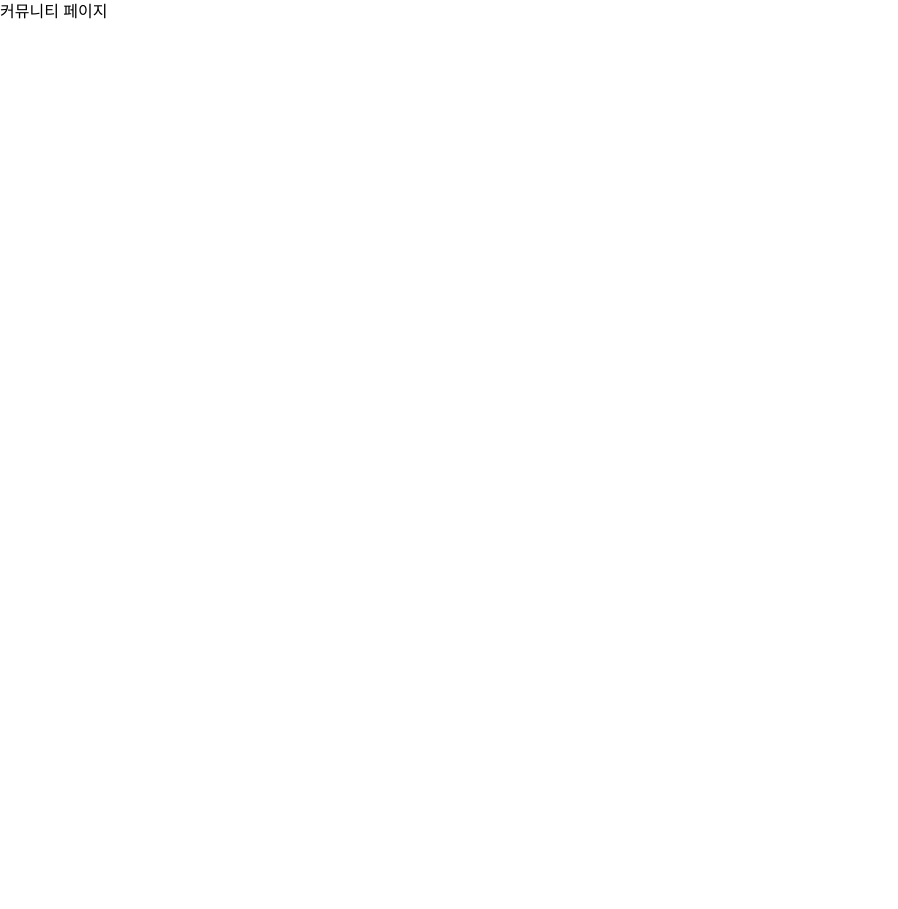
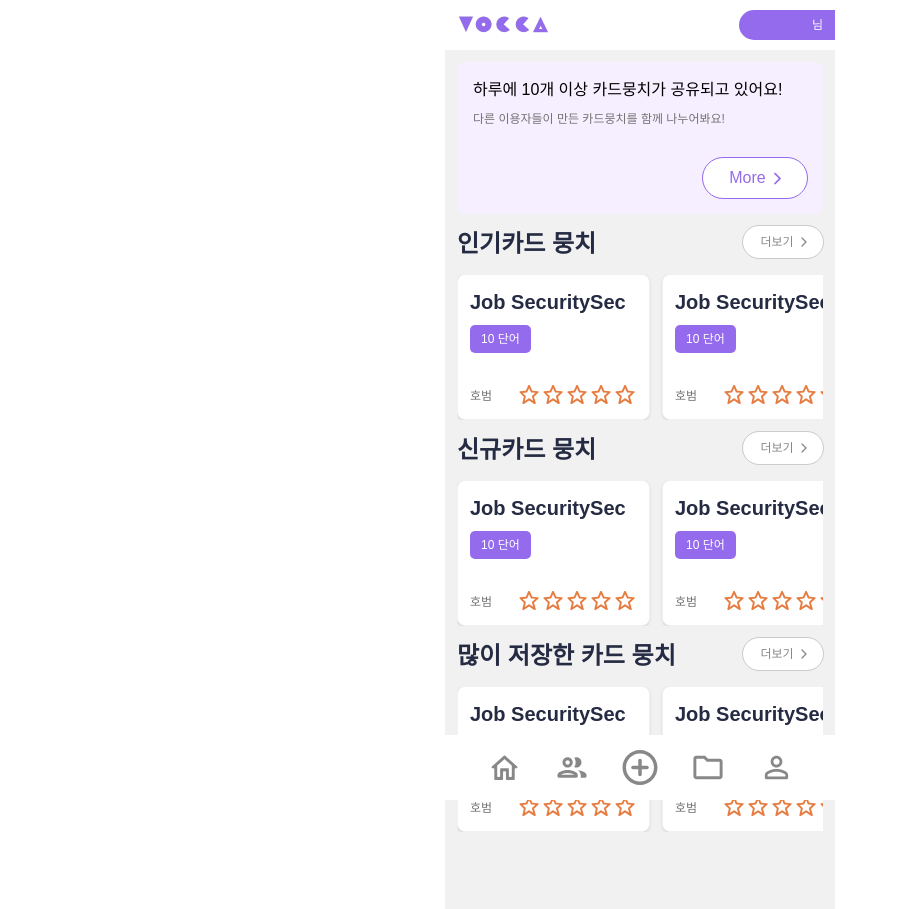
Before and after one commit to OZ-Coding-School/oz_02_main-005-FE, a Next.js app: page /comm in a window 1280 px wide. Shown: the whole page, without its empty margins (0-898 px from the left). Before the commit the page ends 800 px from the top, so only its background shows below. Built offline with nearby package versions, Linux system fonts and the light colour scheme.

Commit message:
[feat] 커뮤니티 홈페이지 구현

```diff
--- /dev/null
+++ b/src/app/comm/layout.tsx
@@ -0,0 +1,7 @@
+import BaseFrame from '@/shared/@common/ui/baseFrame/BaseFrame';
+
+const Layout = ({ children }: { children: React.ReactNode }) => {
+  return <BaseFrame>{children}</BaseFrame>;
+};
+
+export default Layout;
--- a/src/app/comm/page.tsx
+++ b/src/app/comm/page.tsx
@@ -1,7 +1,17 @@
+'use client';
+import Banner from '@/shared/comm/Banner';
+import CardDeckList from '@/shared/comm/CardDeckList';
 import React from 'react';
 
 const CommunityPage = () => {
-  return <div>커뮤니티 페이지</div>;
+  return (
+    <div className="m-[0.75rem] h-full flex flex-col gap-[0.75rem]">
+      <Banner count={10} />
+      <CardDeckList title="인기카드 뭉치" constructor="호범" count={10} deckTitle="Job SecuritySec" />
+      <CardDeckList title="신규카드 뭉치" constructor="호범" count={10} deckTitle="Job SecuritySec" />
+      <CardDeckList title="많이 저장한 카드 뭉치" constructor="호범" count={10} deckTitle="Job SecuritySec" />
+    </div>
+  );
 };
 
 export default CommunityPage;
--- /dev/null
+++ b/src/shared/comm/Banner.tsx
@@ -0,0 +1,24 @@
+'use client';
+import React from 'react';
+import Button from '../@common/ui/button/Button';
+import { useRouter } from 'next/navigation';
+
+const Banner = ({ count }: { count: number }) => {
+  const router = useRouter();
+  function handleClick() {
+    router.push('/comm/');
+  }
+  return (
+    <div className="w-[22.875rem] bg-primarylight flex flex-col rounded-[0.5rem] h-[9.5rem] p-[1rem] gap-[0.5rem]">
+      <p>하루에 {count}개 이상 카드뭉치가 공유되고 있어요!</p>
+      <p className="text-12 font-medium text-text_secondary">다른 이용자들이 만든 카드뭉치를 함께 나누어봐요!</p>
+      <div className="flex justify-end items-end h-full">
+        <Button type="s-more" onClick={handleClick}>
+          More
+        </Button>
+      </div>
+    </div>
+  );
+};
+
+export default Banner;
--- /dev/null
+++ b/src/shared/comm/CardDeckItem.tsx
@@ -0,0 +1,27 @@
+import React from 'react';
+import RatingStars from '../@common/ui/RatingStars/RatingStars';
+
+interface CardDeckItemProps {
+  deckTitle: string;
+  count: number;
+  constructor: string;
+}
+
+const CardDeckItem = ({ deckTitle, count, constructor }: CardDeckItemProps) => {
+  return (
+    <div className="bg-white border border-gray border-1 min-w-[12.0625rem] rounded-[0.5rem] p-[0.75rem] shadow flex flex-col h-[9.125rem] justify-between">
+      <div className="flex flex-col gap-[0.5rem]">
+        <p className="text-20 font-bold text-text_primary">{deckTitle}</p>
+        <div className="bg-primary rounded-[0.3125rem] w-[3.8125rem] text-12 px-[0.625rem] py-[0.3125rem] text-white flex justify-center items-center ">
+          <p>{count} 단어</p>
+        </div>
+      </div>
+      <div className="flex justify-between items-center">
+        <p className="text-text_secondary h-4 text-12">{constructor}</p>
+        <RatingStars />
+      </div>
+    </div>
+  );
+};
+
+export default CardDeckItem;
--- /dev/null
+++ b/src/shared/comm/CardDeckList.tsx
@@ -0,0 +1,28 @@
+import React from 'react';
+import Button from '../@common/ui/button/Button';
+import CardDeckItem from './CardDeckItem';
+
+interface CardDeckListProps {
+  title: string;
+  deckTitle: string;
+  count: number;
+  constructor: string;
+}
+
+const CardDeckList = ({ title, deckTitle, count, constructor }: CardDeckListProps) => {
+  return (
+    <div className="flex flex-col gap-[0.75rem]">
+      <div className="flex justify-between font-bold">
+        <p className="text-24 text-text_primary">{title}</p>
+        <Button type="xs-more">더보기</Button>
+      </div>
+      <div className="flex gap-[0.75rem] overflow-x-scroll w-[22.875rem]">
+        <CardDeckItem deckTitle={deckTitle} count={count} constructor={constructor} />
+        <CardDeckItem deckTitle={deckTitle} count={count} constructor={constructor} />
+        <CardDeckItem deckTitle={deckTitle} count={count} constructor={constructor} />
+      </div>
+    </div>
+  );
+};
+
+export default CardDeckList;
```
